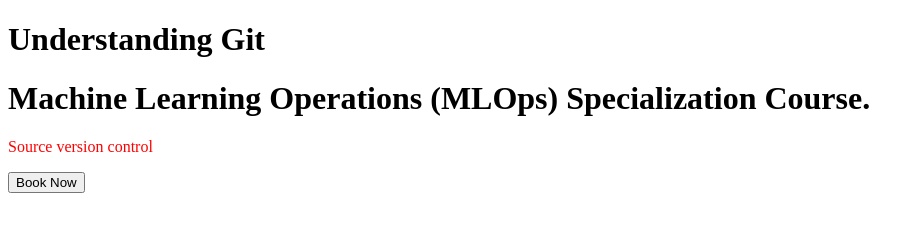
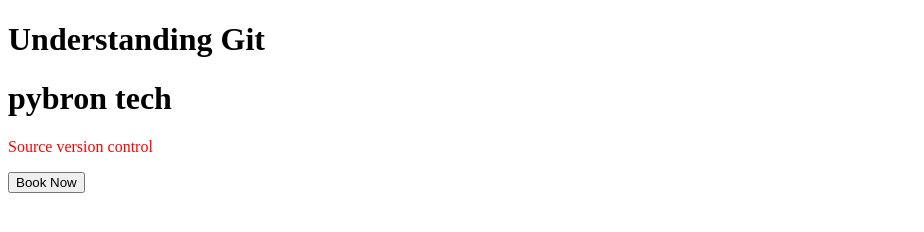
Before and after one commit to RajeshThaku222/git-hand-on, a plain HTML site: page index.html in a window 1280 px wide. Shown: the whole page, without its empty margins (0-924 px from the left). Drawn offline with Linux system fonts and the light colour scheme.

Commit message:
change the header

```diff
--- a/index.html
+++ b/index.html
@@ -4,7 +4,7 @@
 
 <body>
     <h1>Understanding Git</h1>
-    <h1>Machine Learning Operations (MLOps) Specialization Course.</h1>
+    <h1>pybron tech</h1>
     <p style="color:red">Source version control</p>
     <button>Book Now</button>
 </body>
```
